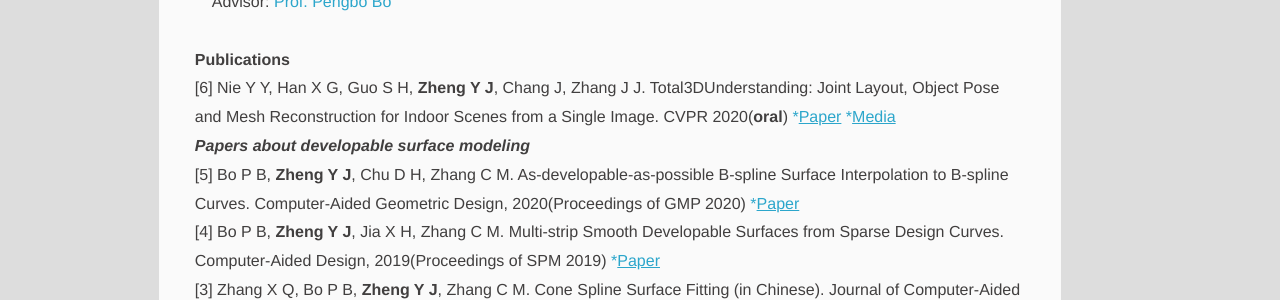
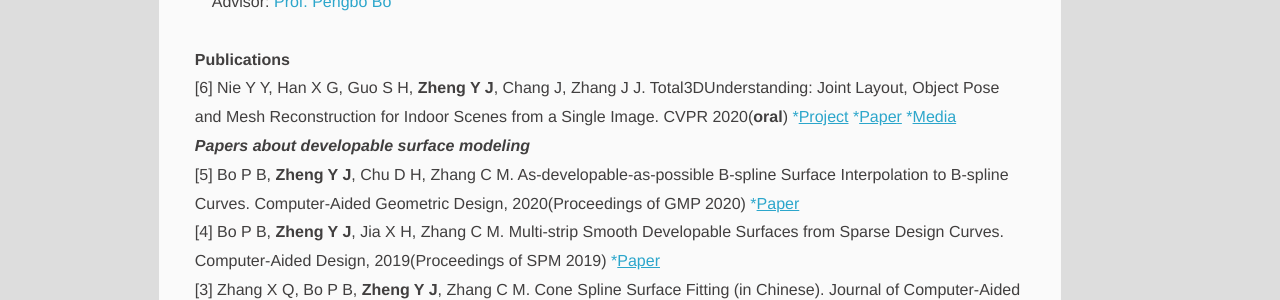
Before and after one commit to PAULYZHENG/paulyzheng.github.io, a Jekyll site: the page built from about/index.html, in a window 1280 px wide. Shown: the part 1154-1454 px from the top of the page. Built offline with Jekyll 4.4.1, drawn with Linux system fonts in a browser that asks for light colours; comment, search, counter and statistics services are not loaded.

Commit message:
Update index.html

```diff
--- a/about/index.html
+++ b/about/index.html
@@ -47,7 +47,7 @@ Geometric Learning<br/>
 <B>Publications</B>
 <br/>
 
-[6] Nie Y Y, Han X G, Guo S H, <B>Zheng Y J</B>, Chang J, Zhang J J. Total3DUnderstanding: Joint Layout, Object Pose and Mesh Reconstruction for Indoor Scenes from a Single Image. CVPR 2020(<B>oral</B>) <a href="https://arxiv.org/pdf/2002.12212.pdf" title="05" itemprop="url">*<u>Paper</u></a> <a href="https://mp.weixin.qq.com/s?__biz=MzAxMzc2NDAxOQ==&mid=2650378648&idx=1&sn=64d72053147d51e622478127e4db174a&chksm=8390a544b4e72c52817471a23d5bc4cef956feced6dcbaca77d828b6c9e6edaaf631aeed31b8&mpshare=1&scene=1&srcid=&sharer_sharetime=1586311529559&sharer_shareid=3b6b7e9e3646729c77dd275f8a587dd3&key=927ba12ed16ecdb5b4afb0815a99a28a27737b8ea1294b0389086c3d29efa8a77925df3fc02c340fe241c022160c2d5ab02c3d2841af41c1e316fa4cdf455e3ff09db1419540af726086b6f088f88ed0&ascene=1&uin=MTM5MzE3OTA4MQ%3D%3D&devicetype=Windows+10+x64&version=62090070&lang=zh_CN&exportkey=AYfpPQ8SDtoYVow6kRBEhpQ%3D&pass_ticket=p9%2FkahQsD2x%2F6j6CXaHc62zKy0yB6t8nWzzE13I02gqqBI8fSj6ZZaR9eLLCNfks" title="05" itemprop="url">*<u>Media</u></a> <br/>
+[6] Nie Y Y, Han X G, Guo S H, <B>Zheng Y J</B>, Chang J, Zhang J J. Total3DUnderstanding: Joint Layout, Object Pose and Mesh Reconstruction for Indoor Scenes from a Single Image. CVPR 2020(<B>oral</B>) <a href="https://yinyunie.github.io/Total3D/" title="05" itemprop="url">*<u>Project</u></a> <a href="https://arxiv.org/pdf/2002.12212.pdf" title="05" itemprop="url">*<u>Paper</u></a> <a href="https://mp.weixin.qq.com/s?__biz=MzAxMzc2NDAxOQ==&mid=2650378648&idx=1&sn=64d72053147d51e622478127e4db174a&chksm=8390a544b4e72c52817471a23d5bc4cef956feced6dcbaca77d828b6c9e6edaaf631aeed31b8&mpshare=1&scene=1&srcid=&sharer_sharetime=1586311529559&sharer_shareid=3b6b7e9e3646729c77dd275f8a587dd3&key=927ba12ed16ecdb5b4afb0815a99a28a27737b8ea1294b0389086c3d29efa8a77925df3fc02c340fe241c022160c2d5ab02c3d2841af41c1e316fa4cdf455e3ff09db1419540af726086b6f088f88ed0&ascene=1&uin=MTM5MzE3OTA4MQ%3D%3D&devicetype=Windows+10+x64&version=62090070&lang=zh_CN&exportkey=AYfpPQ8SDtoYVow6kRBEhpQ%3D&pass_ticket=p9%2FkahQsD2x%2F6j6CXaHc62zKy0yB6t8nWzzE13I02gqqBI8fSj6ZZaR9eLLCNfks" title="05" itemprop="url">*<u>Media</u></a> <br/>
 
 <B><I>Papers about developable surface modeling <!--(<a href="/paper/RS_UG.pdf" title="RSUN" itemprop="url">research statement</a>)--></I></B><br/>
 [5] Bo P B, <B>Zheng Y J</B>, Chu D H, Zhang C M. As-developable-as-possible B-spline Surface Interpolation to B-spline Curves. Computer-Aided Geometric Design, 2020(Proceedings of GMP 2020) <a href="https://www.sciencedirect.com/science/article/pii/S0167839620300509" title="05" itemprop="url">*<u>Paper</u></a> <br/>
```
